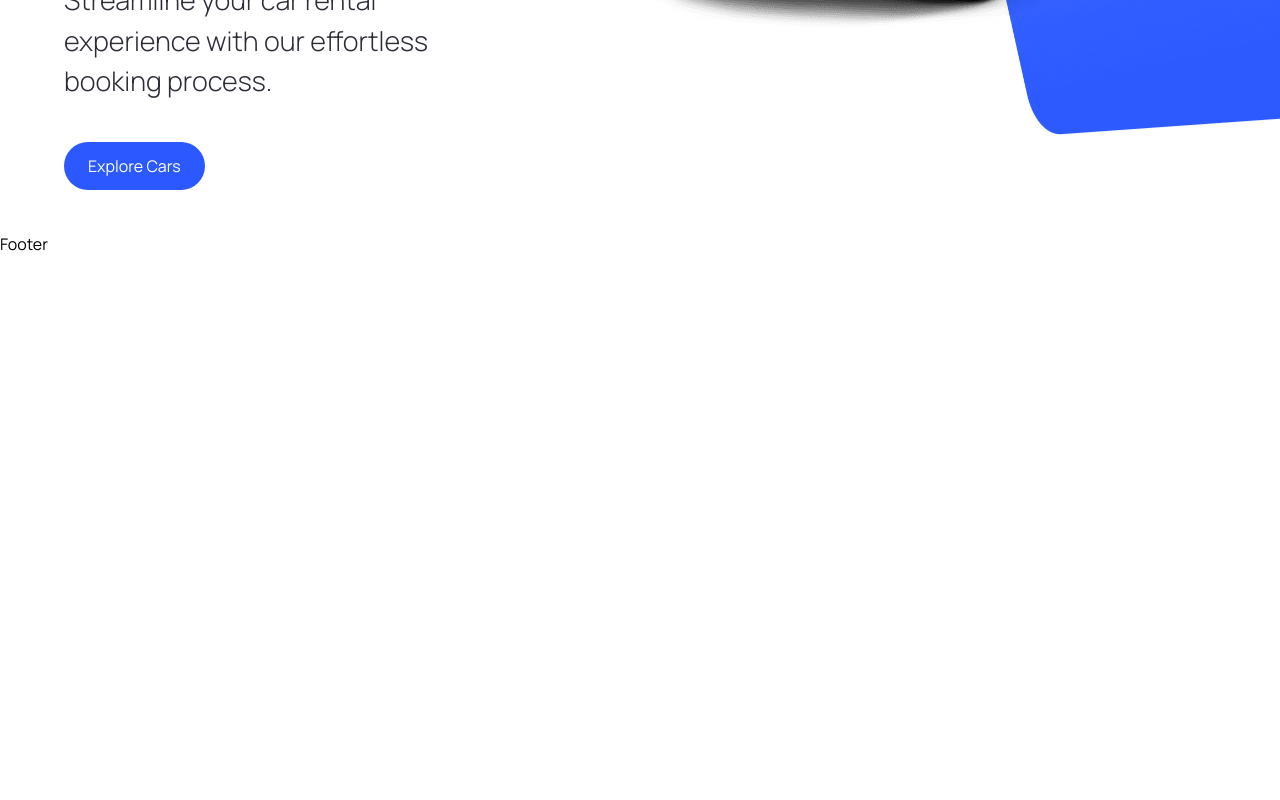
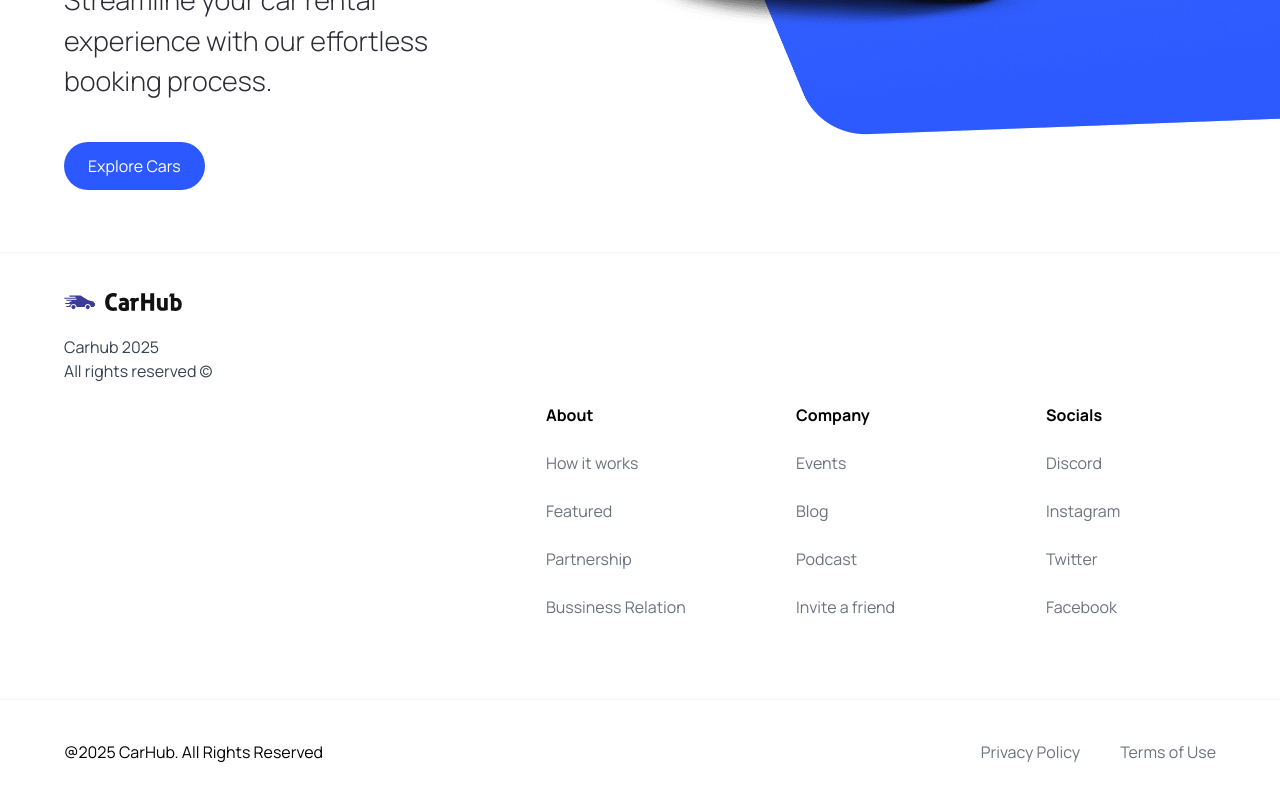
Before and after one commit to hectorbiminchumo/Project-Next15-Car-ShowCase-SSR, a Next.js app: page / in a window 1280 px wide. Shown: the part 648-1448 px from the top of the page. Before the commit the page ends 904 px from the top, so only its background shows below. Built offline with nearby package versions, Linux system fonts and the light colour scheme.

Commit message:
feat: finishing hero section

```diff
--- a/components/Footer.tsx
+++ b/components/Footer.tsx
@@ -1,8 +1,47 @@
-import React from 'react'
+import Image from 'next/image'
+import Link from 'next/link'
+import { footerLinks } from '@/constants'
 
 const Footer = () => {
   return (
-    <div>Footer</div>
+    <footer className='flex flex-col tex-black-100 mt-5 border-t border-gray-100'>
+        <div className='flex max-md: flex-col flex-weap justify-between gap-5 sm:px-16 px-6 py-10'>
+            <div className='flex flex-col justify-start items-start gap-6'>
+                <Image src='/logo.svg' alt='logo' width={118} height={18} className='object-contain'/>
+                <p className='text-base text-gray-700'>
+                    Carhub 2025 <br />
+                    All rights reserved &copy;
+                </p>
+            </div>
+            <div className='footer__links'
+            >{footerLinks.map((link)=>(
+                <div key={link.title} className='footer__link'>
+                    <h3 className='font-bold'>{link.title}</h3>
+                    {link.links.map((item) =>(
+                        <Link
+                            key={item.title}
+                            href={item.url}
+                            className='text-gray-500'
+                        >
+                            {item.title}
+                        </Link>
+                    ))}
+                </div>
+            ))}</div>
+            </div>
+            <div className='flex justify-between items-center flex-wrap mt-10 border-t border-gray-100 sm:px-16 px-6 py-10'>
+                <p>@2025 CarHub. All Rights Reserved</p>
+                <div className='footer__copyrights-link'>
+                    <Link href='/' className='text-gray-500'>
+                        Privacy Policy
+                    </Link>
+                    <Link href='/' className='text-gray-500'>
+                        Terms of Use
+                    </Link>
+                </div>
+            </div>
+
+    </footer>
   )
 }
 
--- a/components/Hero.tsx
+++ b/components/Hero.tsx
@@ -27,10 +27,9 @@
                 <div className='hero__image'>
                     <Image src='/hero.png' alt='hero' fill className='object-contain' />
 
+                </div>
                 <div className='hero__image-overlay' />
 
-
-            </div>
 
             </div>
         </div>
--- a/components/Navbar.tsx
+++ b/components/Navbar.tsx
@@ -5,7 +5,7 @@
 const Navbar = () => {
   return (
     <header className='w-full abtsolute z-10'>
-        <nav className='max-w-[1440px] mx-auto flex justify-between items-center sm:px-16 px-6 py-4'>
+        <nav className='max-w-[1440px] mx-auto flex justify-between items-center sm:px-16 px-6 py-4 bg-transparent'>
             <Link href="/" className='flex justify-center items-center'>
             <Image
             src='/logo.svg'
--- /dev/null
+++ b/constants/index.ts
@@ -0,0 +1,101 @@
+export const manufacturers = [
+    "Acura",
+    "Alfa Romeo",
+    "Aston Martin",
+    "Audi",
+    "Bentley",
+    "BMW",
+    "Buick",
+    "Cadillac",
+    "Chevrolet",
+    "Chrysler",
+    "Citroen",
+    "Dodge",
+    "Ferrari",
+    "Fiat",
+    "Ford",
+    "GMC",
+    "Honda",
+    "Hyundai",
+    "Infiniti",
+    "Jaguar",
+    "Jeep",
+    "Kia",
+    "Lamborghini",
+    "Land Rover",
+    "Lexus",
+    "Lincoln",
+    "Maserati",
+    "Mazda",
+    "McLaren",
+    "Mercedes-Benz",
+    "MINI",
+    "Mitsubishi",
+    "Nissan",
+    "Porsche",
+    "Ram",
+    "Rolls-Royce",
+    "Subaru",
+    "Tesla",
+    "Toyota",
+    "Volkswagen",
+    "Volvo",
+  ];
+
+  export const yearsOfProduction = [
+    { title: "Year", value: "" },
+    { title: "2015", value: "2015" },
+    { title: "2016", value: "2016" },
+    { title: "2017", value: "2017" },
+    { title: "2018", value: "2018" },
+    { title: "2019", value: "2019" },
+    { title: "2020", value: "2020" },
+    { title: "2021", value: "2021" },
+    { title: "2022", value: "2022" },
+    { title: "2023", value: "2023" },
+  ];
+
+  export const fuels = [
+    {
+      title: "Fuel",
+      value: "",
+    },
+    {
+      title: "Gas",
+      value: "Gas",
+    },
+    {
+      title: "Electricity",
+      value: "Electricity",
+    },
+  ];
+
+  export const footerLinks = [
+    {
+      title: "About",
+      links: [
+        { title: "How it works", url: "/" },
+        { title: "Featured", url: "/" },
+        { title: "Partnership", url: "/" },
+        { title: "Bussiness Relation", url: "/" },
+      ],
+    },
+    {
+      title: "Company",
+      links: [
+        { title: "Events", url: "/" },
+        { title: "Blog", url: "/" },
+        { title: "Podcast", url: "/" },
+        { title: "Invite a friend", url: "/" },
+      ],
+    },
+    {
+      title: "Socials",
+      links: [
+        { title: "Discord", url: "/" },
+        { title: "Instagram", url: "/" },
+        { title: "Twitter", url: "/" },
+        { title: "Facebook", url: "/" },
+      ],
+    },
+  ];
```
Lines whose indentation alone changed are shown as unchanged.
